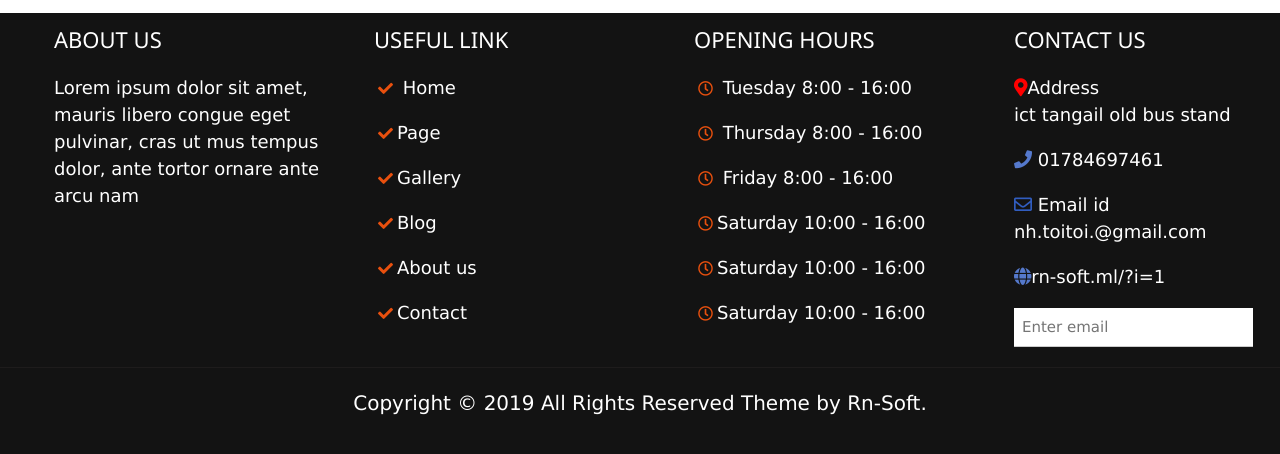
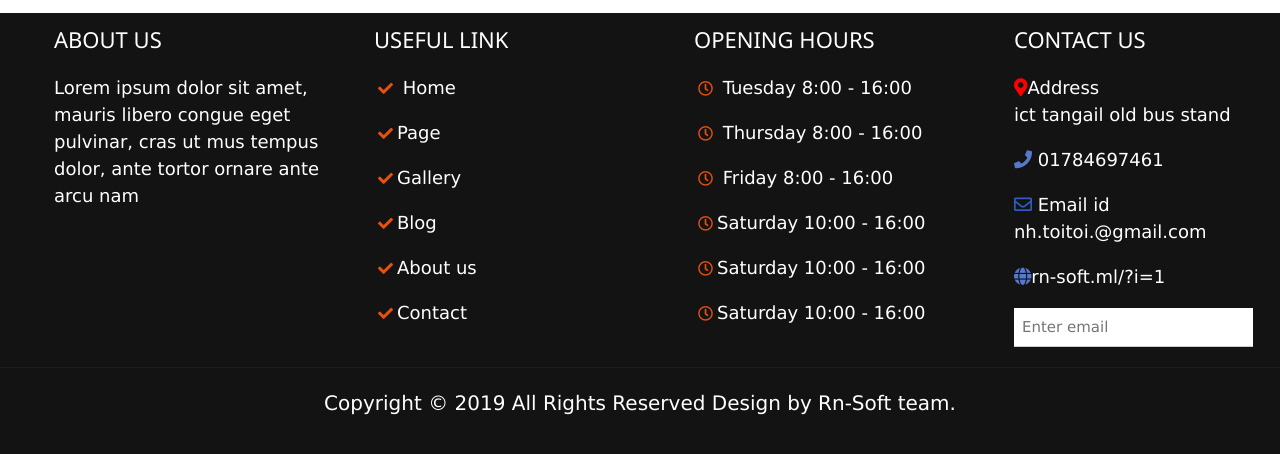
Before and after one commit to mahmudimran/imran3, a plain HTML site: page index.html in a window 1280 px wide. Shown: the part 7702-8156 px from the top of the page. Drawn offline with nearby package versions, Linux system fonts and the light colour scheme.

Commit message:
Update index.html

```diff
--- a/index.html
+++ b/index.html
@@ -1,7 +1,7 @@
 <!DOCTYPE html>
 <html>
 <head>
-	<title> food template</title>
+	<title> food Bazar</title>
 	<link rel="stylesheet" type="text/css" href="css/mycustom.css"><!-- main css-->
   <meta name="viewport" content="width=device-width, initial-scale=1">
  <link rel="stylesheet" type="text/css" href="css/style-custom.css"><!--my custom css-->
@@ -716,7 +716,7 @@ DELICIOUS SUMMER</p>
 
 <hr>
 <p class="w3-tiny">
-Copyright © 2019 All Rights Reserved Theme by Rn-Soft. </p>
+Copyright © 2019 All Rights Reserved Design by Rn-Soft team. </p>
 </p>
 </div>
 </div><!--footer end-->
```
